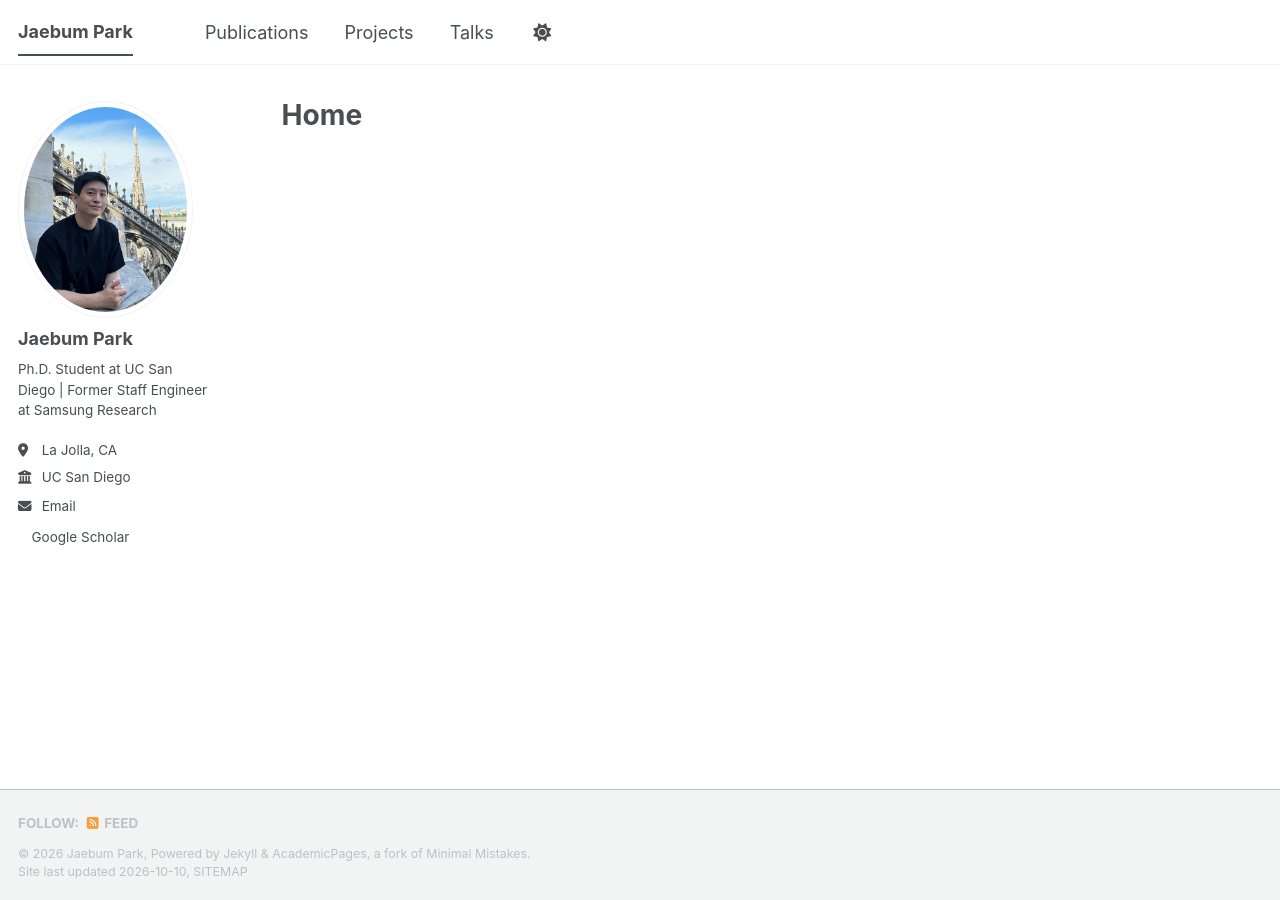
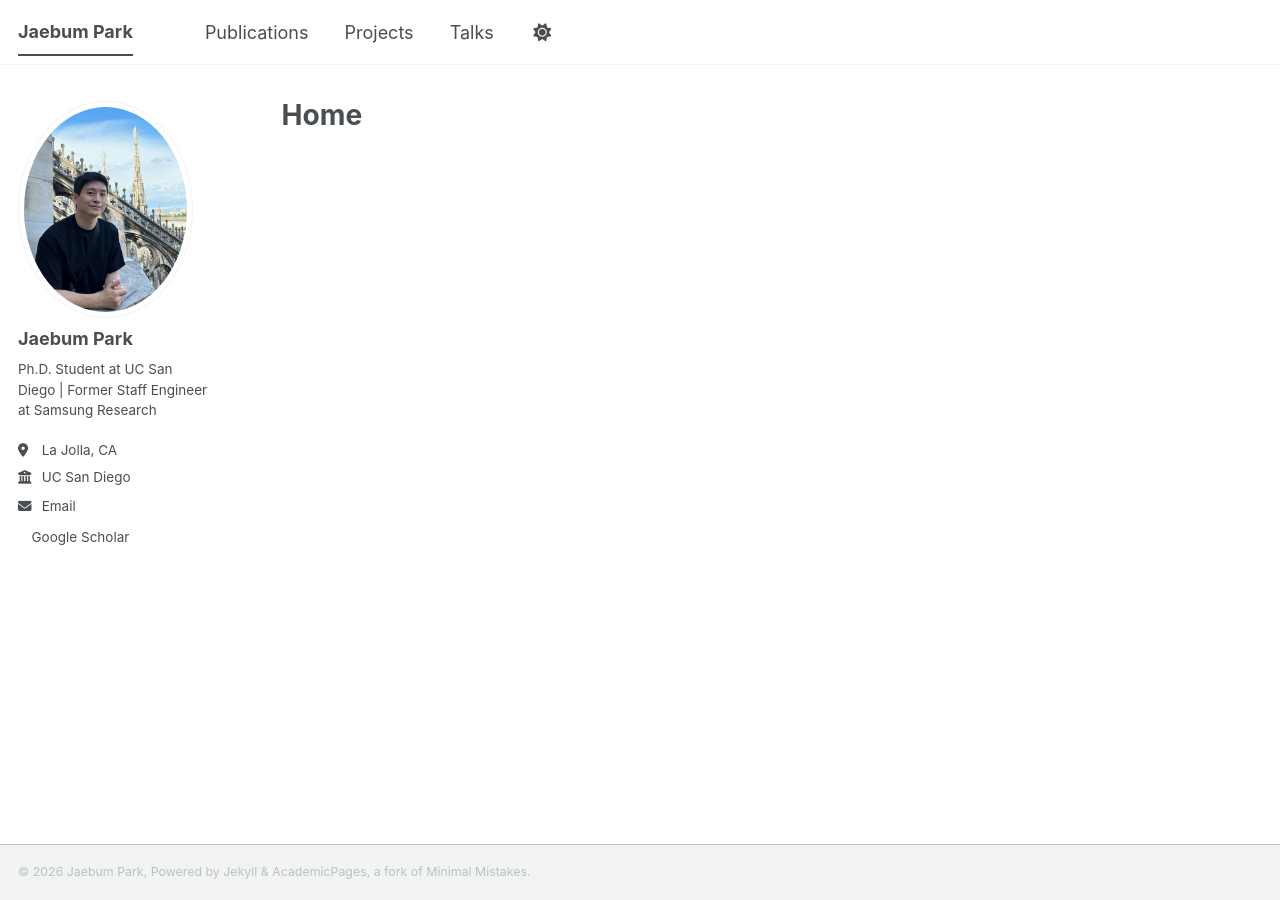
Before and after one commit to jpark-wireless/jpark-wireless.github.io, a Jekyll site: the page built from _pages/about.md, in a window 1280 px wide. Built offline with Jekyll 4.4.1, drawn with Linux system fonts in a browser that asks for light colours; a style sheet for code colours, icons or effects is not loaded.

Commit message:
Simplify footer: hide feed link and last-updated line

```diff
--- a/_config.yml
+++ b/_config.yml
@@ -125,7 +125,7 @@ staticman:
       options:
         format           : "iso8601" # "iso8601" (default), "timestamp-seconds", "timestamp-milliseconds"
 atom_feed:
-  hide                   : false     # change to true to hide the RSS feed in the footer
+  hide                   : true      # change to true to hide the RSS feed in the footer
   path                   : # blank (default) uses feed.xml
 
 
--- a/_includes/footer.html
+++ b/_includes/footer.html
@@ -20,6 +20,5 @@
 {% endif %}
 
 <div class="page__footer-copyright">
-  &copy; {{ site.time | date: '%Y' }} {{ site.name | default: site.title }}, {{ site.data.ui-text[site.locale].powered_by | default: "Powered by" }} <a href="https://jekyllrb.com" rel="nofollow">Jekyll</a> &amp; <a href="https://github.com/academicpages/academicpages.github.io">AcademicPages</a>, a fork of <a href="https://mademistakes.com/work/minimal-mistakes-jekyll-theme/" rel="nofollow">Minimal Mistakes</a>.<br />
-  Site last updated {{ "now" | date: '%Y-%m-%d' }}, <a href="/sitemap/" style="text-transform: uppercase;">{{ site.data.ui-text[site.locale].site_map | default: "Sitemap" }}</a>
+  &copy; {{ site.time | date: '%Y' }} {{ site.name | default: site.title }}, {{ site.data.ui-text[site.locale].powered_by | default: "Powered by" }} <a href="https://jekyllrb.com" rel="nofollow">Jekyll</a> &amp; <a href="https://github.com/academicpages/academicpages.github.io">AcademicPages</a>, a fork of <a href="https://mademistakes.com/work/minimal-mistakes-jekyll-theme/" rel="nofollow">Minimal Mistakes</a>.
 </div>
```
